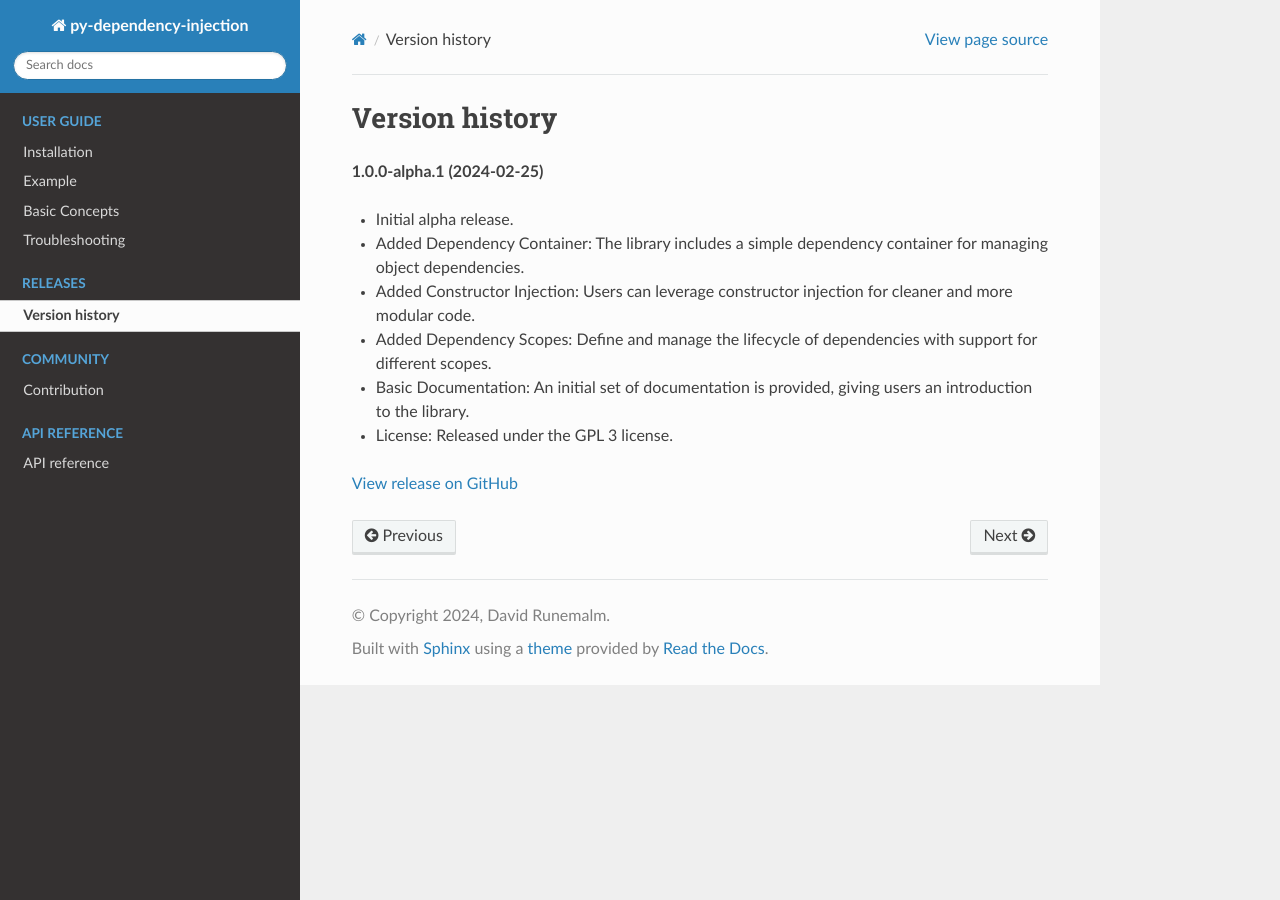
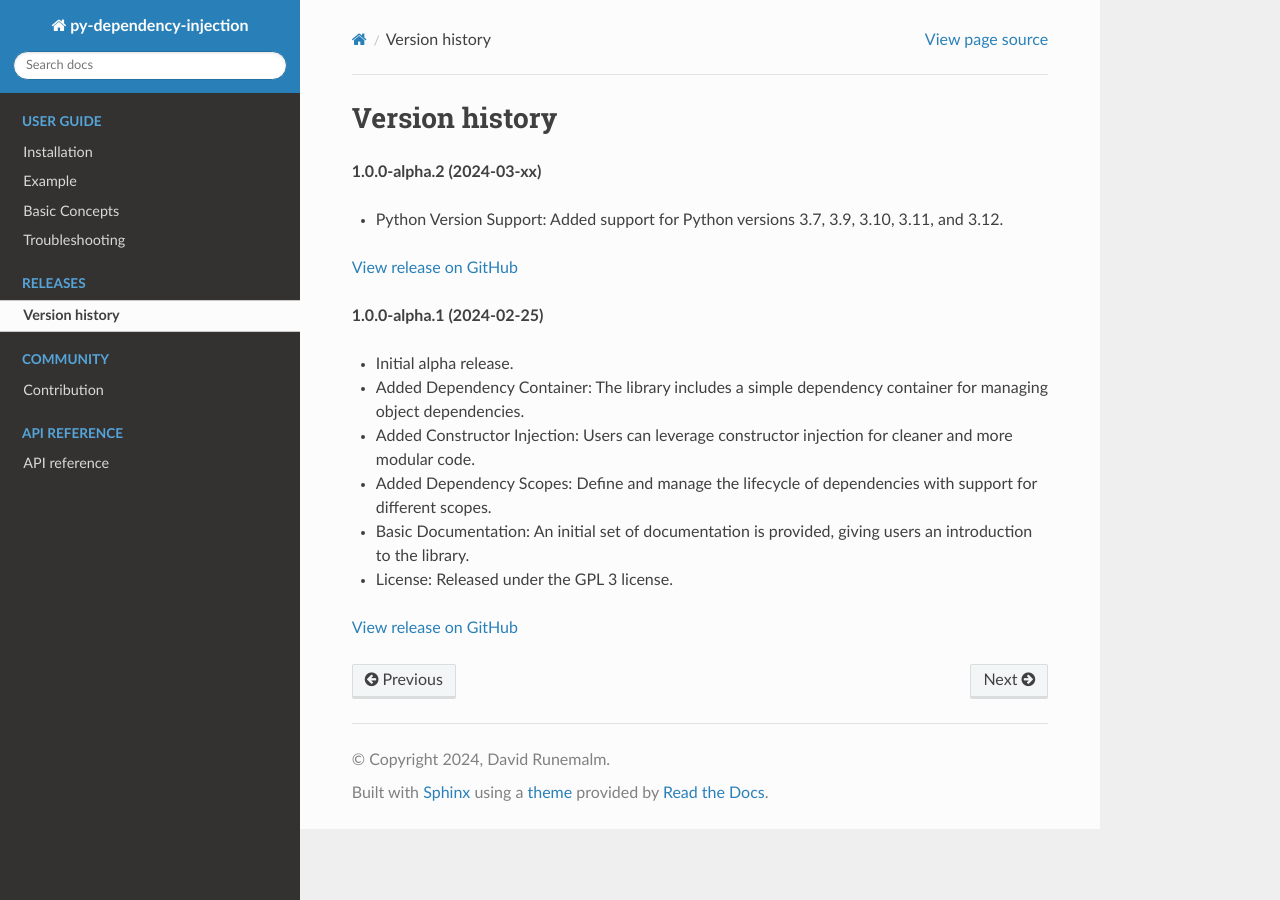
Before and after one commit to runemalm/py-dependency-injection, a Sphinx documentation site: the page built from docs/versionhistory.rst, in a window 1280 px wide. Built offline with Sphinx 7.4.7 and the Read the Docs theme 2.0.0, drawn with Linux system fonts in a browser that asks for light colours.

Commit message:
Change workflows.

```diff
--- a/docs/versionhistory.rst
+++ b/docs/versionhistory.rst
@@ -1,6 +1,12 @@
 ###############
 Version history
 ###############
+
+**1.0.0-alpha.2 (2024-03-xx)**
+
+- Python Version Support: Added support for Python versions 3.7, 3.9, 3.10, 3.11, and 3.12.
+
+`View release on GitHub <https://github.com/runemalm/py-dependency-injection/releases/tag/v1.0.0-alpha.2>`_
 
 **1.0.0-alpha.1 (2024-02-25)**
 
```
Also changed, not shown: README.md (+4 -0 lines), 3 other files.
